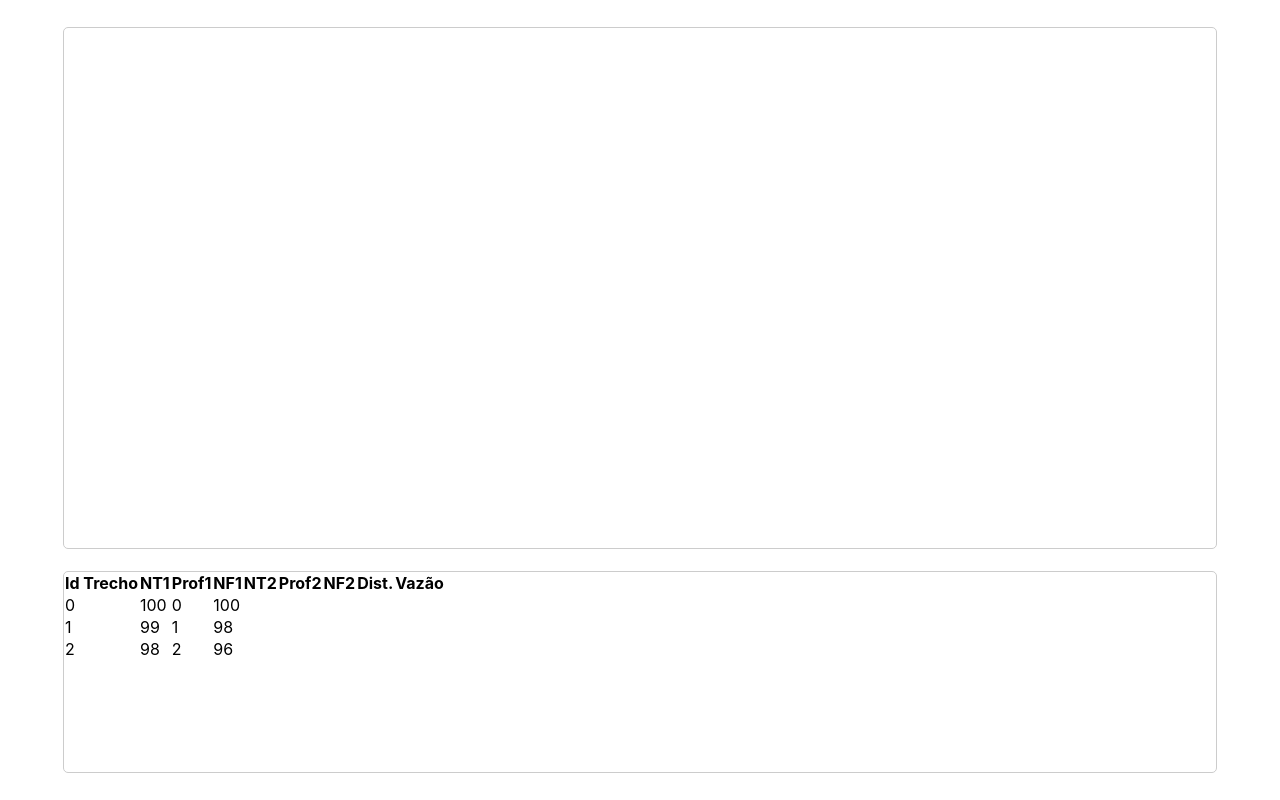
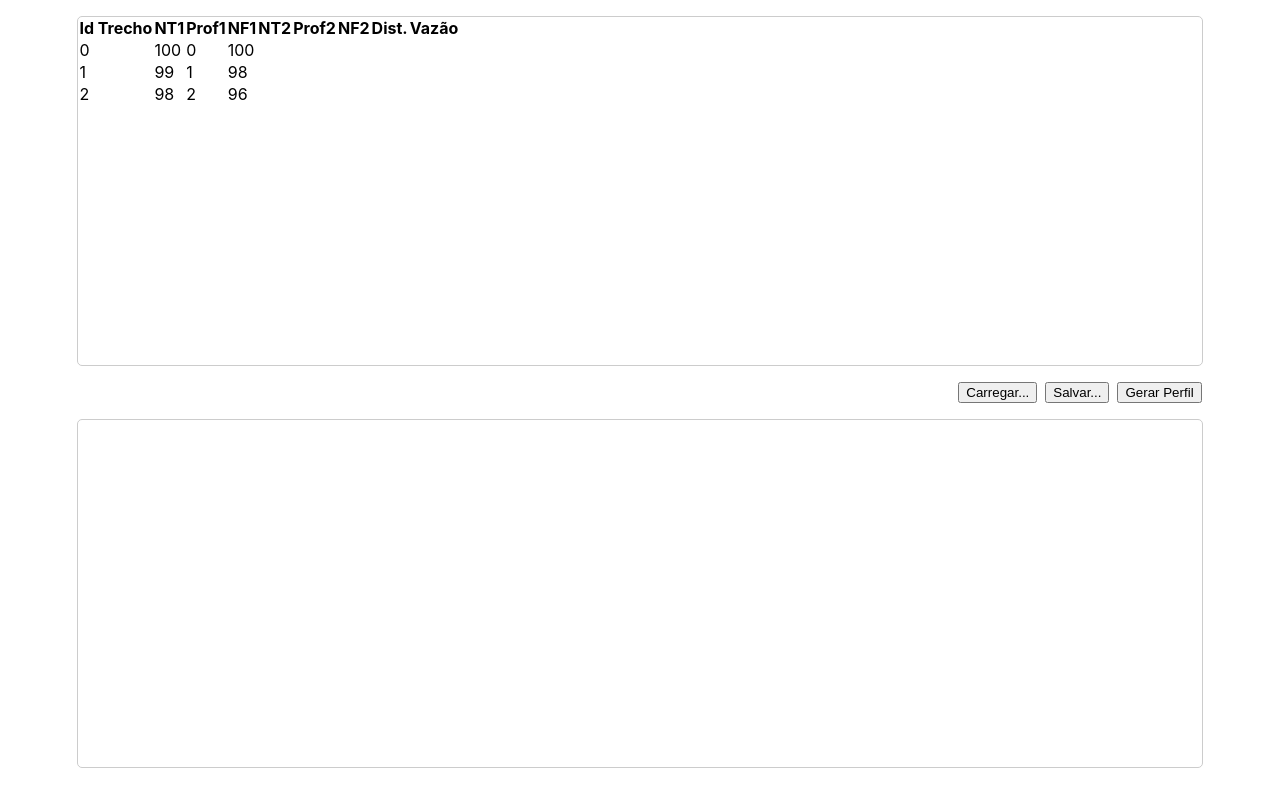
Before and after one commit to Pitossomo/perfil-esgoto, a React (Create React App) app: page / in a window 1280 px wide. Built offline with nearby package versions, Linux system fonts and the light colour scheme.

Commit message:
Botões adicionados

```diff
--- a/src/App.js
+++ b/src/App.js
@@ -1,5 +1,6 @@
 import DataSheet from "./components/DataSheet";
 import Svg from "./components/Svg";
+import Buttons from "./components/Buttons"
 import styled from "styled-components";
 
 function App() {
@@ -35,18 +36,19 @@ function App() {
 
   return (
     <Wrapper>
+      <DataSheet elements={elements} />
+      <Buttons />
       <Svg elements={elements} />
-      <DataSheet elements={elements} />
     </Wrapper>
   );
 }
 
 const Wrapper = styled.div`
   height: calc(100vh - 32px);
+  padding: 16px;
   display: flex;
   flex-direction: column;
   align-items: center;
-  padding: 16px;
   justify-content: space-around;
 `;
 
--- /dev/null
+++ b/src/components/Buttons/index.js
@@ -0,0 +1,25 @@
+import styled from "styled-components";
+
+const Buttons = () => {
+  return (
+    <StyledDiv>
+      <button>Carregar...</button>
+      <button>Salvar...</button>
+      <button>Gerar Perfil</button>
+    </StyledDiv>
+  );
+}
+
+const StyledDiv = styled.div`
+  display: flex;
+  flex-direction: row;
+  justify-content: flex-end;
+  width: 90%;
+  margin-top: 16px;
+
+  button {
+    margin-left: 8px;
+  }
+`;
+
+export default Buttons;
--- a/src/components/DataSheet/index.js
+++ b/src/components/DataSheet/index.js
@@ -32,8 +32,8 @@ const DataSheet = ({elements}) => {
 const StyledSheet = styled.div`
   border-radius: 5px;
   border: 1px solid #cccccc;
-  width: 90vw;
-  height: 25vh;
+  width: 90%;
+  flex: 2 1;
 `;
 
 export default DataSheet;
--- a/src/components/Svg/index.js
+++ b/src/components/Svg/index.js
@@ -2,17 +2,20 @@ import styled from "styled-components";
 
 const Svg = ({elements}) => {
   return (
-    <StyledSvg>
-      { elements.map(el => console.log(el)) }
-    </StyledSvg>
+    <> { elements && (
+      <StyledSvg>
+        { elements.map(el => console.log(el)) }
+      </StyledSvg>
+    )} </>
   );
 }
 
 const StyledSvg = styled.svg`
+  margin: 16px;
   border-radius: 5px;
   border: 1px solid #cccccc;
-  width: 90vw;
-  height: 65vh;
+  width: 90%;
+  flex: 2 1;
 `;
 
 export default Svg;
```
